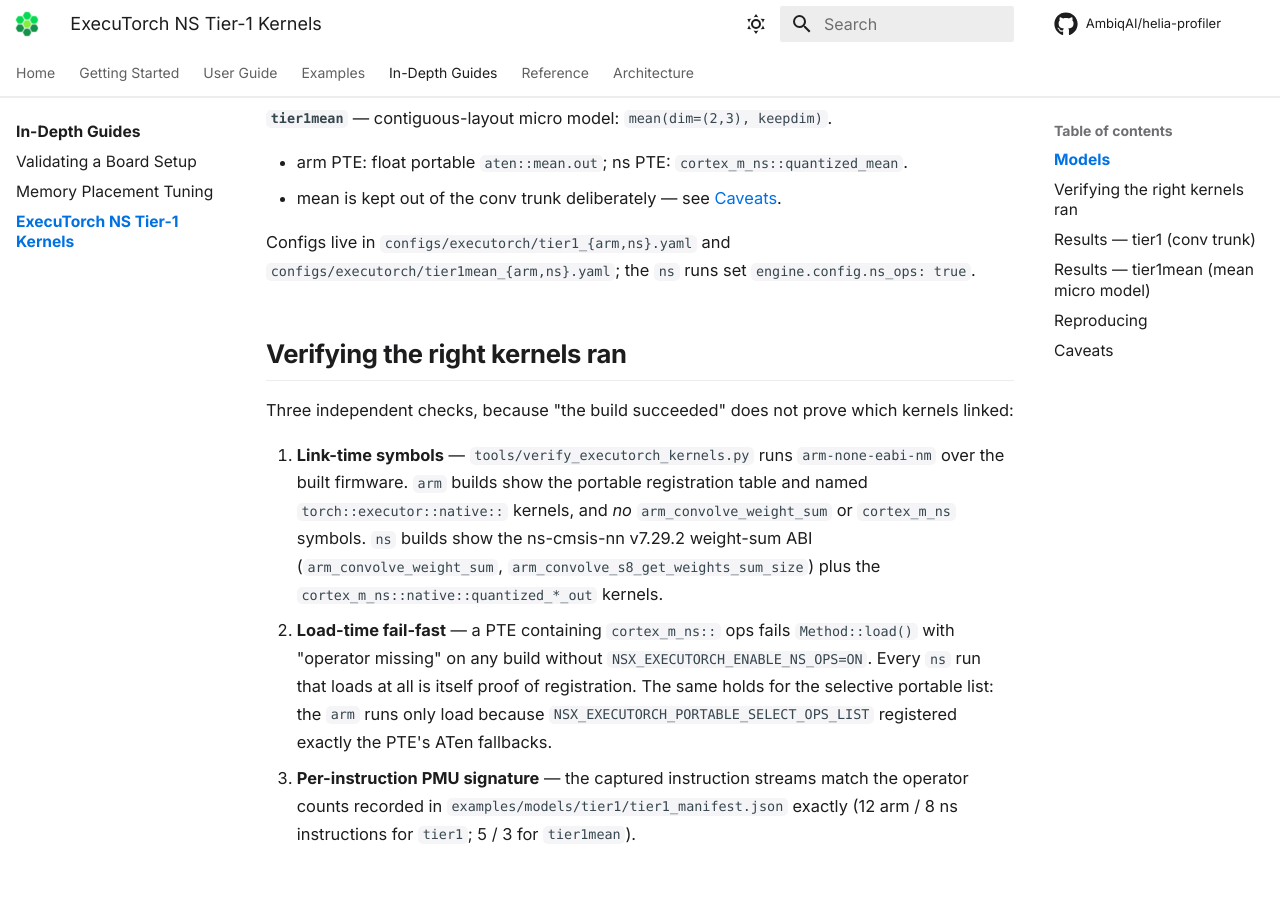
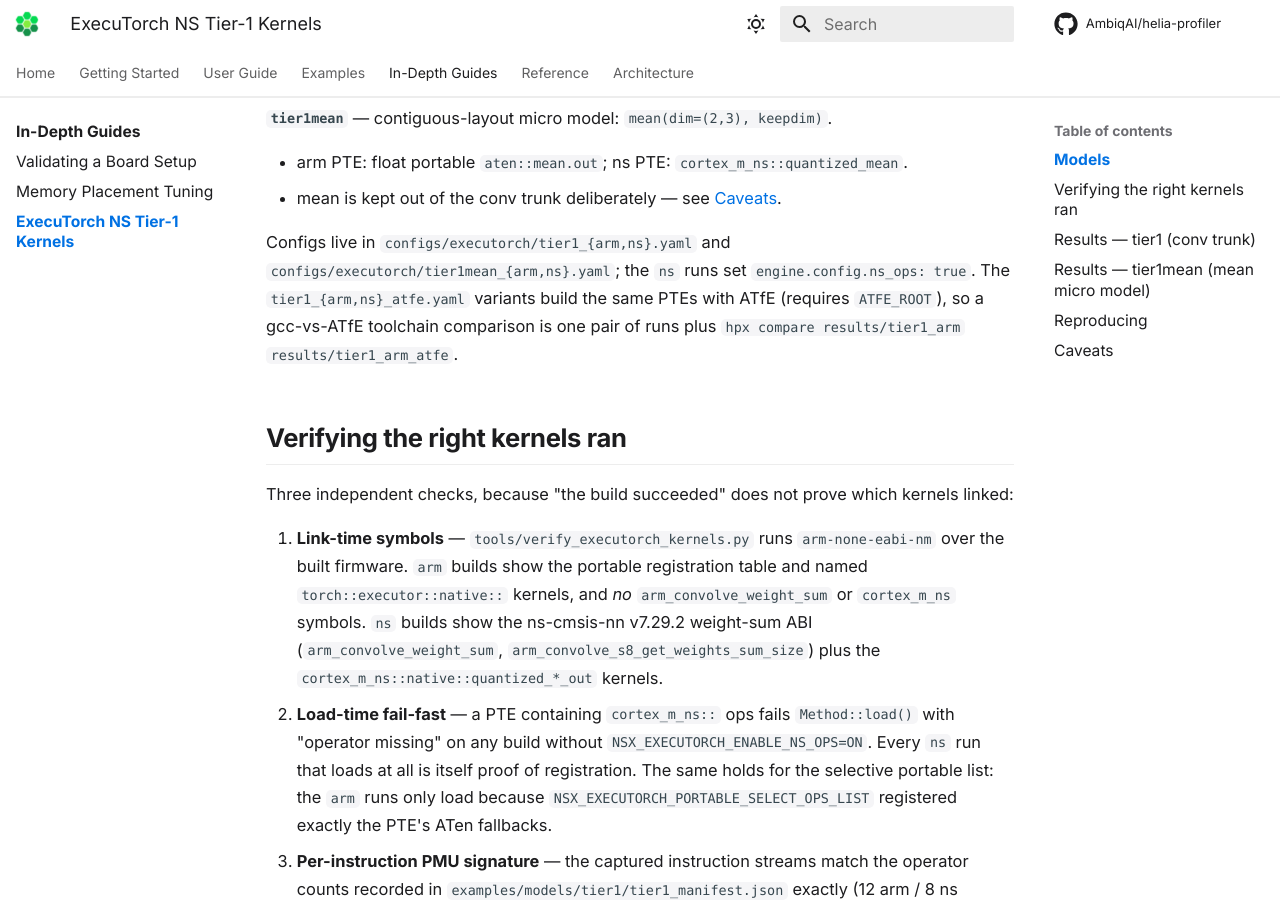
Before and after one commit to AmbiqAI/helia-profiler, an MkDocs documentation site: the page built from docs/guides/executorch-ns-kernels.md, in a window 1280 px wide and 900 px high, scrolled down 1115 px. Built offline with MkDocs 1.6.1 and Material for MkDocs 9.7.7, drawn with Linux system fonts in a browser that asks for light colours; some web fonts are replaced; comment, search, counter and statistics services are not loaded.

Commit message:
executorch: open the validation matrix to ATfE
Drop the two arm-none-eabi-gcc gates (AmbiqAI/helia-profiler#141): case
generation no longer filters ExecuTorch to GCC, and case_validity() now
skips only armclang, with a readable reason. gcc and ATfE cases enumerate
for every M55 board; the complete suite's existing
'arm-none-eabi-gcc,atfe' default now reaches ExecuTorch.

The other gates in the issue needed no code: the ExecuTorch adapter is
toolchain-agnostic, preflight already routes host-tool checks through the
toolchain-keyed doctor (the ATFE_ROOT completeness check fires for any
engine), and section attribution plus memory accounting were verified
empirically on ATfE-built ExecuTorch images.

Ship configs/executorch/tier1_{arm,ns}_atfe.yaml so a gcc-vs-ATfE
comparison is one pair of runs plus hpx compare.

Validated on hardware with ATfE 22.1.0 (Apollo510 EVB): the 4-case
executorch matrix (arm/ns x gcc/atfe, kws, rtt, auto) passes; tier-1 arm
PTE profiles at 2.77M cycles under ATfE vs 3.51M under GCC (-21%).

Requires nsx-executorch at AmbiqAI/nsx-executorch#8 or later; the
compatibility-baseline pin bump lands separately once that PR merges.

Co-Authored-By: Claude Fable 5 <noreply@anthropic.com>

```diff
--- a/docs/guides/executorch-ns-kernels.md
+++ b/docs/guides/executorch-ns-kernels.md
@@ -49,7 +49,10 @@ conv → hardswish → conv → leaky_relu → sub → relu.
 
 Configs live in `configs/executorch/tier1_{arm,ns}.yaml` and
 `configs/executorch/tier1mean_{arm,ns}.yaml`; the `ns` runs set
-`engine.config.ns_ops: true`.
+`engine.config.ns_ops: true`. The `tier1_{arm,ns}_atfe.yaml` variants build
+the same PTEs with ATfE (requires `ATFE_ROOT`), so a gcc-vs-ATfE toolchain
+comparison is one pair of runs plus
+`hpx compare results/tier1_arm results/tier1_arm_atfe`.
 
 ## Verifying the right kernels ran
 
```
Also changed, not shown: docs/guide/engines.md (+3 -0 lines), docs/reference/validate.md (+3 -2 lines), 4 other files.
